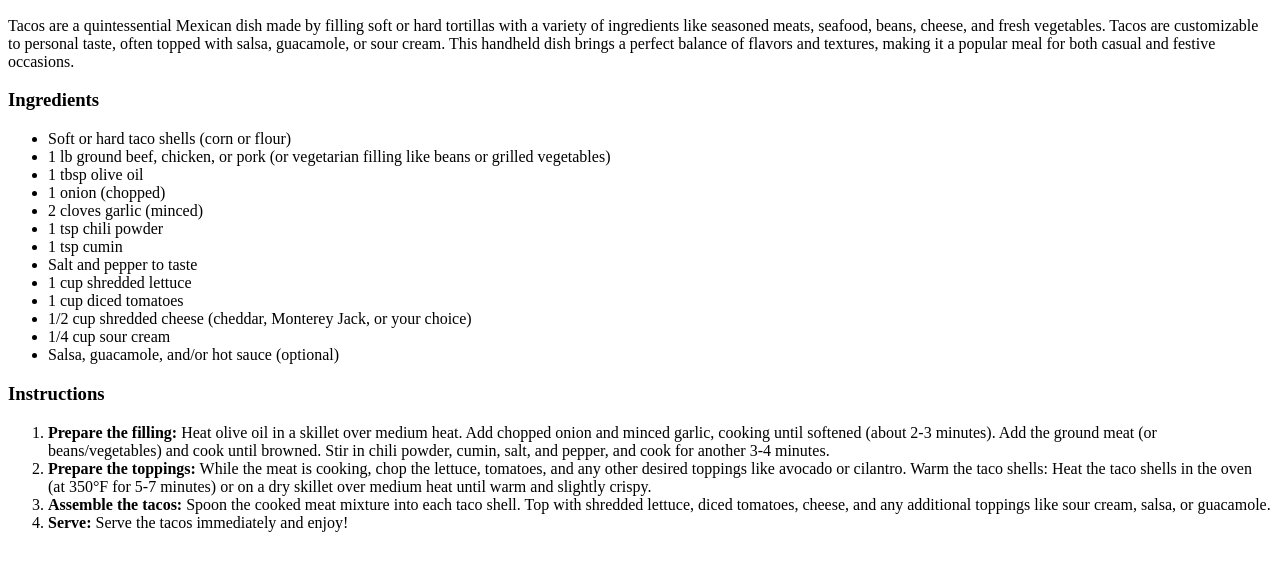
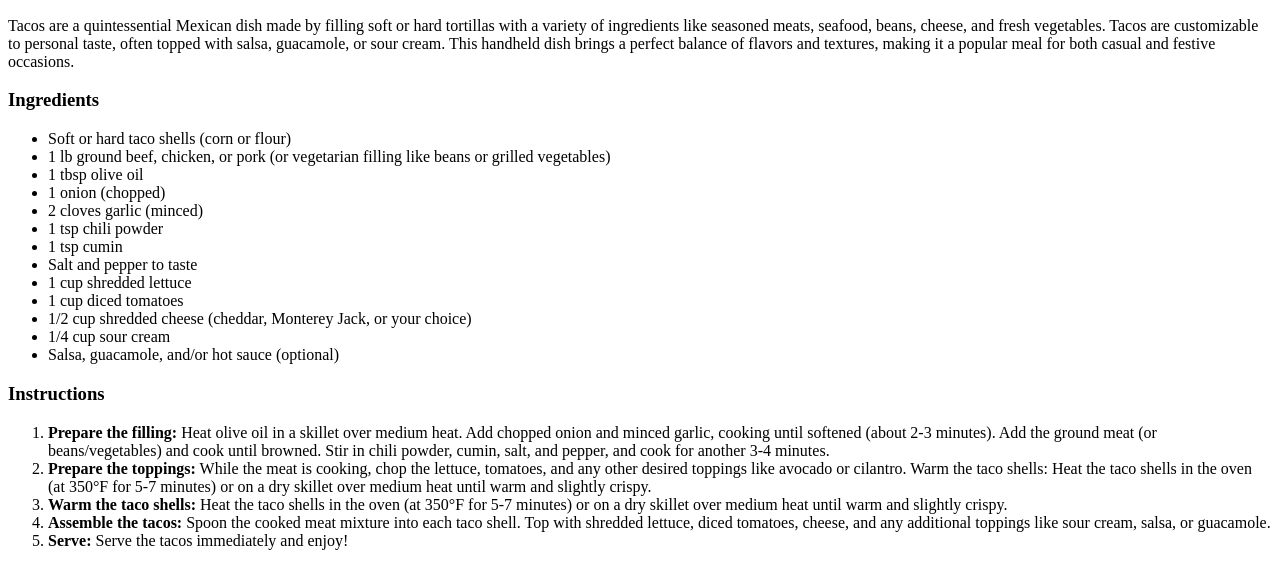
Before and after one commit to Nexqz/odin-recipes, a plain HTML site: page recipes/tacos.html in a window 1280 px wide. Shown: the part 434-1000 px from the top of the page. Drawn offline with Linux system fonts and the light colour scheme.

Commit message:
fix: add missing instruction step for taco.html page

```diff
--- a/recipes/tacos.html
+++ b/recipes/tacos.html
@@ -57,6 +57,11 @@
         and slightly crispy.
       </li>
       <li>
+        <strong>Warm the taco shells:</strong> Heat the taco shells in the oven
+        (at 350°F for 5-7 minutes) or on a dry skillet over medium heat until
+        warm and slightly crispy.
+      </li>
+      <li>
         <strong>Assemble the tacos:</strong> Spoon the cooked meat mixture into
         each taco shell. Top with shredded lettuce, diced tomatoes, cheese, and
         any additional toppings like sour cream, salsa, or guacamole.
```
